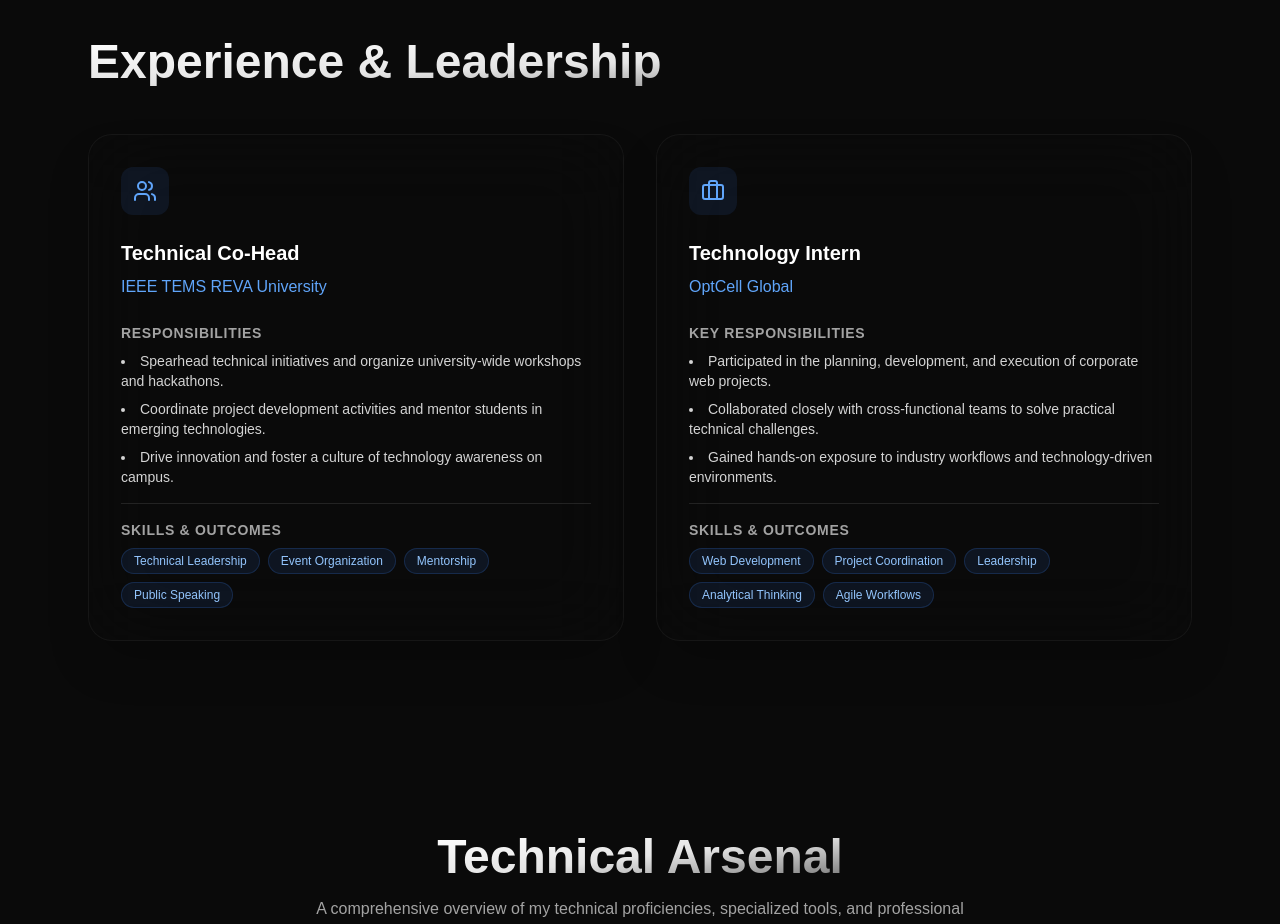
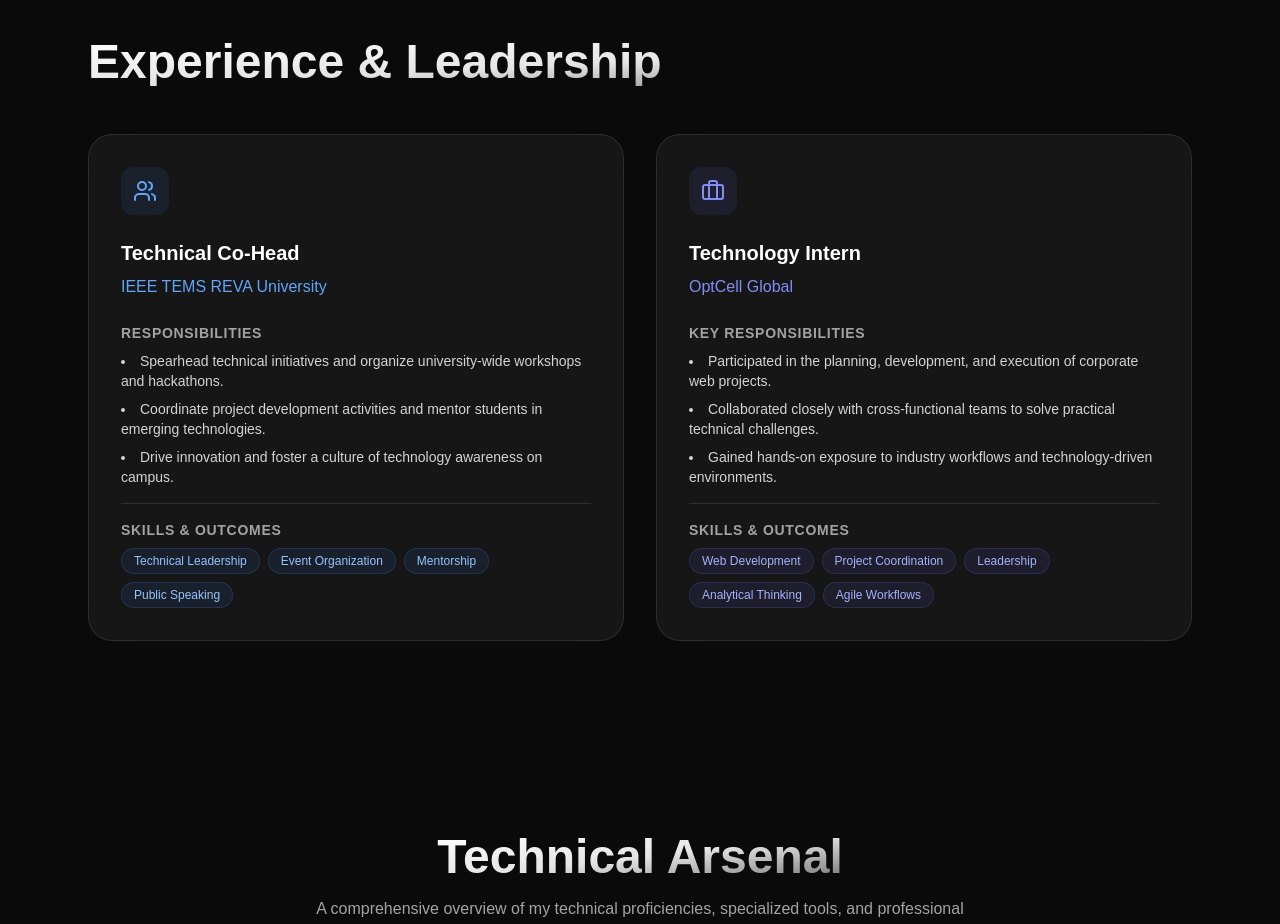
Before and after one commit to sohansa035-bot/portfolio, a Next.js app: page / in a window 1280 px wide. Shown: the part 1720-2644 px from the top of the page. Built offline with nearby package versions, Linux system fonts and the light colour scheme.

Commit message:
Apply distinctive light mode bento styling to Experience and Internship boxes

```diff
--- a/components/Experience.tsx
+++ b/components/Experience.tsx
@@ -16,12 +16,12 @@ export const Experience = () => {
 
         <div className="grid md:grid-cols-2 gap-8">
           {/* Leadership Box */}
-          <div className="glassmorphism p-8 rounded-3xl group hover:border-blue-500/50 transition-colors">
-            <div className="w-12 h-12 bg-blue-500/10 text-blue-400 rounded-xl flex items-center justify-center mb-6">
+          <div className="p-8 rounded-3xl group transition-all duration-300 border border-black/10 dark:border-white/10 hover:-translate-y-1 bg-blue-50/80 dark:bg-white/5 hover:border-blue-500/50 hover:bg-blue-100/80 dark:hover:bg-blue-500/[0.02] hover:shadow-xl backdrop-blur-xl flex flex-col">
+            <div className="w-12 h-12 bg-blue-500/10 text-blue-600 dark:text-blue-400 rounded-xl flex items-center justify-center mb-6 shadow-sm">
               <Users className="w-6 h-6" />
             </div>
             <h3 className="text-xl font-bold mb-2 text-black dark:text-white">Technical Co-Head</h3>
-            <div className="text-blue-400 font-medium mb-6">IEEE TEMS REVA University</div>
+            <div className="text-blue-600 dark:text-blue-400 font-medium mb-6">IEEE TEMS REVA University</div>
 
             <div className="space-y-4">
               <div>
@@ -32,25 +32,25 @@ export const Experience = () => {
                   <li>Drive innovation and foster a culture of technology awareness on campus.</li>
                 </ul>
               </div>
-              <div className="pt-4 border-t border-black/10 dark:border-white/10">
+              <div className="pt-4 border-t border-black/10 dark:border-white/10 mt-auto">
                 <h4 className="text-sm text-neutral-500 dark:text-neutral-400 uppercase tracking-wider font-semibold mb-2">Skills & Outcomes</h4>
                 <div className="flex flex-wrap gap-2 text-xs mt-2">
-                  <span className="bg-blue-500/10 text-blue-300 px-3 py-1 rounded-full border border-blue-500/20">Technical Leadership</span>
-                  <span className="bg-blue-500/10 text-blue-300 px-3 py-1 rounded-full border border-blue-500/20">Event Organization</span>
-                  <span className="bg-blue-500/10 text-blue-300 px-3 py-1 rounded-full border border-blue-500/20">Mentorship</span>
-                  <span className="bg-blue-500/10 text-blue-300 px-3 py-1 rounded-full border border-blue-500/20">Public Speaking</span>
+                  <span className="bg-blue-500/10 text-blue-700 dark:text-blue-300 px-3 py-1 rounded-full border border-blue-500/20 transition-all hover:bg-blue-500/20 hover:-translate-y-0.5 hover:shadow-[0_0_15px_rgba(59,130,246,0.2)]">Technical Leadership</span>
+                  <span className="bg-blue-500/10 text-blue-700 dark:text-blue-300 px-3 py-1 rounded-full border border-blue-500/20 transition-all hover:bg-blue-500/20 hover:-translate-y-0.5 hover:shadow-[0_0_15px_rgba(59,130,246,0.2)]">Event Organization</span>
+                  <span className="bg-blue-500/10 text-blue-700 dark:text-blue-300 px-3 py-1 rounded-full border border-blue-500/20 transition-all hover:bg-blue-500/20 hover:-translate-y-0.5 hover:shadow-[0_0_15px_rgba(59,130,246,0.2)]">Mentorship</span>
+                  <span className="bg-blue-500/10 text-blue-700 dark:text-blue-300 px-3 py-1 rounded-full border border-blue-500/20 transition-all hover:bg-blue-500/20 hover:-translate-y-0.5 hover:shadow-[0_0_15px_rgba(59,130,246,0.2)]">Public Speaking</span>
                 </div>
               </div>
             </div>
           </div>
 
           {/* Internship Box */}
-          <div className="glassmorphism p-8 rounded-3xl group hover:border-blue-500/50 transition-colors">
-            <div className="w-12 h-12 bg-blue-500/10 text-blue-400 rounded-xl flex items-center justify-center mb-6">
+          <div className="p-8 rounded-3xl group transition-all duration-300 border border-black/10 dark:border-white/10 hover:-translate-y-1 bg-indigo-50/80 dark:bg-white/5 hover:border-indigo-500/50 hover:bg-indigo-100/80 dark:hover:bg-indigo-500/[0.02] hover:shadow-xl backdrop-blur-xl flex flex-col">
+            <div className="w-12 h-12 bg-indigo-500/10 text-indigo-600 dark:text-indigo-400 rounded-xl flex items-center justify-center mb-6 shadow-sm">
               <Briefcase className="w-6 h-6" />
             </div>
             <h3 className="text-xl font-bold mb-2 text-black dark:text-white">Technology Intern</h3>
-            <div className="text-blue-400 font-medium mb-6">OptCell Global</div>
+            <div className="text-indigo-600 dark:text-indigo-400 font-medium mb-6">OptCell Global</div>
 
             <div className="space-y-4">
               <div>
@@ -61,14 +61,14 @@ export const Experience = () => {
                   <li>Gained hands-on exposure to industry workflows and technology-driven environments.</li>
                 </ul>
               </div>
-              <div className="pt-4 border-t border-black/10 dark:border-white/10">
+              <div className="pt-4 border-t border-black/10 dark:border-white/10 mt-auto">
                 <h4 className="text-sm text-neutral-500 dark:text-neutral-400 uppercase tracking-wider font-semibold mb-2">Skills & Outcomes</h4>
                 <div className="flex flex-wrap gap-2 text-xs mt-2">
-                  <span className="bg-blue-500/10 text-blue-300 px-3 py-1 rounded-full border border-blue-500/20">Web Development</span>
-                  <span className="bg-blue-500/10 text-blue-300 px-3 py-1 rounded-full border border-blue-500/20">Project Coordination</span>
-                  <span className="bg-blue-500/10 text-blue-300 px-3 py-1 rounded-full border border-blue-500/20">Leadership</span>
-                  <span className="bg-blue-500/10 text-blue-300 px-3 py-1 rounded-full border border-blue-500/20">Analytical Thinking</span>
-                  <span className="bg-blue-500/10 text-blue-300 px-3 py-1 rounded-full border border-blue-500/20">Agile Workflows</span>
+                  <span className="bg-indigo-500/10 text-indigo-700 dark:text-indigo-300 px-3 py-1 rounded-full border border-indigo-500/20 transition-all hover:bg-indigo-500/20 hover:-translate-y-0.5 hover:shadow-[0_0_15px_rgba(99,102,241,0.2)]">Web Development</span>
+                  <span className="bg-indigo-500/10 text-indigo-700 dark:text-indigo-300 px-3 py-1 rounded-full border border-indigo-500/20 transition-all hover:bg-indigo-500/20 hover:-translate-y-0.5 hover:shadow-[0_0_15px_rgba(99,102,241,0.2)]">Project Coordination</span>
+                  <span className="bg-indigo-500/10 text-indigo-700 dark:text-indigo-300 px-3 py-1 rounded-full border border-indigo-500/20 transition-all hover:bg-indigo-500/20 hover:-translate-y-0.5 hover:shadow-[0_0_15px_rgba(99,102,241,0.2)]">Leadership</span>
+                  <span className="bg-indigo-500/10 text-indigo-700 dark:text-indigo-300 px-3 py-1 rounded-full border border-indigo-500/20 transition-all hover:bg-indigo-500/20 hover:-translate-y-0.5 hover:shadow-[0_0_15px_rgba(99,102,241,0.2)]">Analytical Thinking</span>
+                  <span className="bg-indigo-500/10 text-indigo-700 dark:text-indigo-300 px-3 py-1 rounded-full border border-indigo-500/20 transition-all hover:bg-indigo-500/20 hover:-translate-y-0.5 hover:shadow-[0_0_15px_rgba(99,102,241,0.2)]">Agile Workflows</span>
                 </div>
               </div>
             </div>
```
